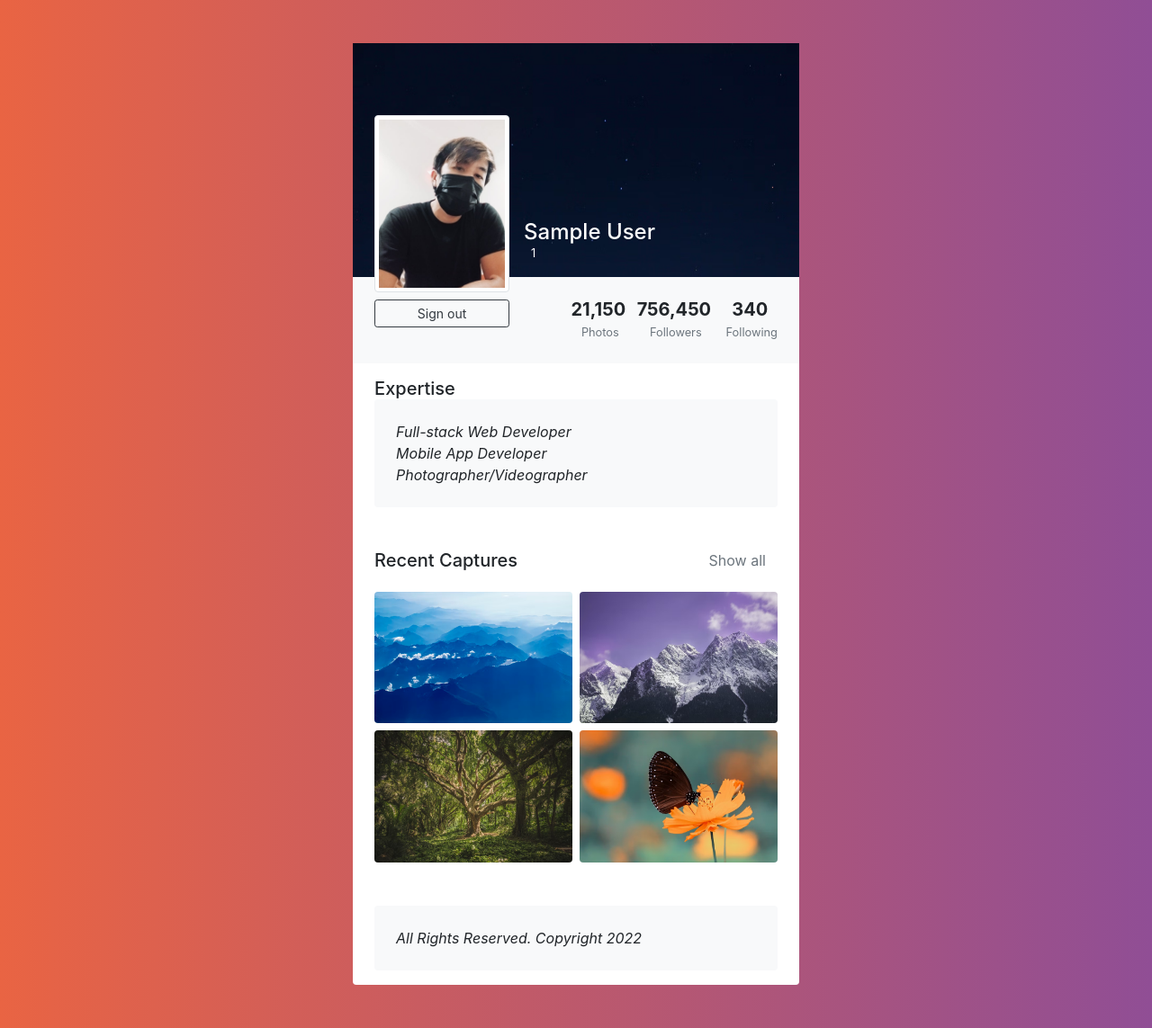
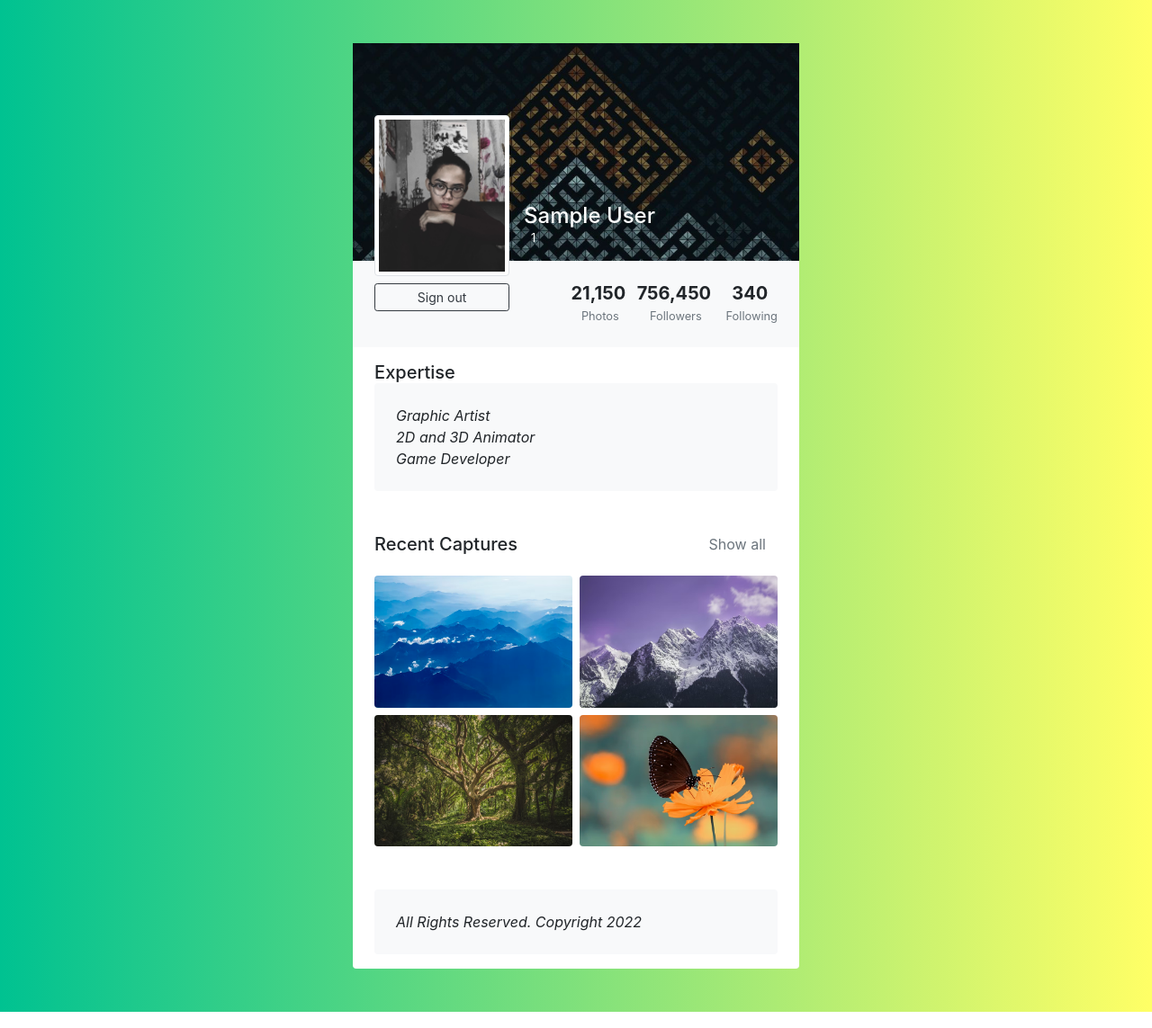
Before and after one commit to JawiliD/jawili, a PHP site: page /account.php in a window 1280 px wide. Shown: the whole page at 90% size. Run offline with PHP 8.4, Linux system fonts and the light colour scheme; the visitor is signed in with stand-in values (Sample User, id 1); some libraries are stand-ins or nearby versions.

```diff
--- a/account.php
+++ b/account.php
@@ -25,14 +25,14 @@ else if (isset($_REQUEST['logout'])===true) {
     transform: translateY(5rem)
 }
 .cover {
-    background-image: url('images/photo-profile-background.avif');
+    background-image: url('images/maze.png');
     background-size: cover;
     background-repeat: no-repeat
 }
 
 body {
     background: #654ea3;
-    background: linear-gradient(to right, #e96443, #904e95);
+    background: linear-gradient(to right, #00C291, #FFFF66);
     min-height: 100vh;
     overflow-x: hidden
 }</style>
@@ -44,7 +44,7 @@ body {
         <div class="bg-white shadow rounded overflow-hidden">
             <div class="px-4 pt-0 pb-4 cover">
                 <div class="media align-items-end profile-head">
-                    <div class="profile mr-3"><img src="images/photo-profile.avif" alt="..." width="150" class="rounded mb-2 img-thumbnail"><a href="?logout" class="btn btn-outline-dark btn-sm btn-block">Sign out</a>
+                    <div class="profile mr-3"><img src="images/profile-pic.jpg" alt="..." width="150" class="rounded mb-2 img-thumbnail"><a href="?logout" class="btn btn-outline-dark btn-sm btn-block">Sign out</a>
 
 
                     </div>
@@ -72,9 +72,9 @@ body {
             <div class="px-4 py-3">
                 <h5 class="mb-0">Expertise </h5>
                 <div class="p-4 rounded shadow-sm bg-light">
-                    <p class="font-italic mb-0">Full-stack Web Developer</p>
-                    <p class="font-italic mb-0">Mobile App Developer</p>
-                    <p class="font-italic mb-0">Photographer/Videographer</p>
+                    <p class="font-italic mb-0">Graphic Artist</p>
+                    <p class="font-italic mb-0">2D and 3D Animator</p>
+                    <p class="font-italic mb-0">Game Developer</p>
                 </div>
             </div>
 
```
Also changed, not shown: images/The MAZE.jfif (added), images/maze.png (added), images/mazeeee.jpg (added), images/profile-pic.jpg (added), images/samurai x.png (added).
